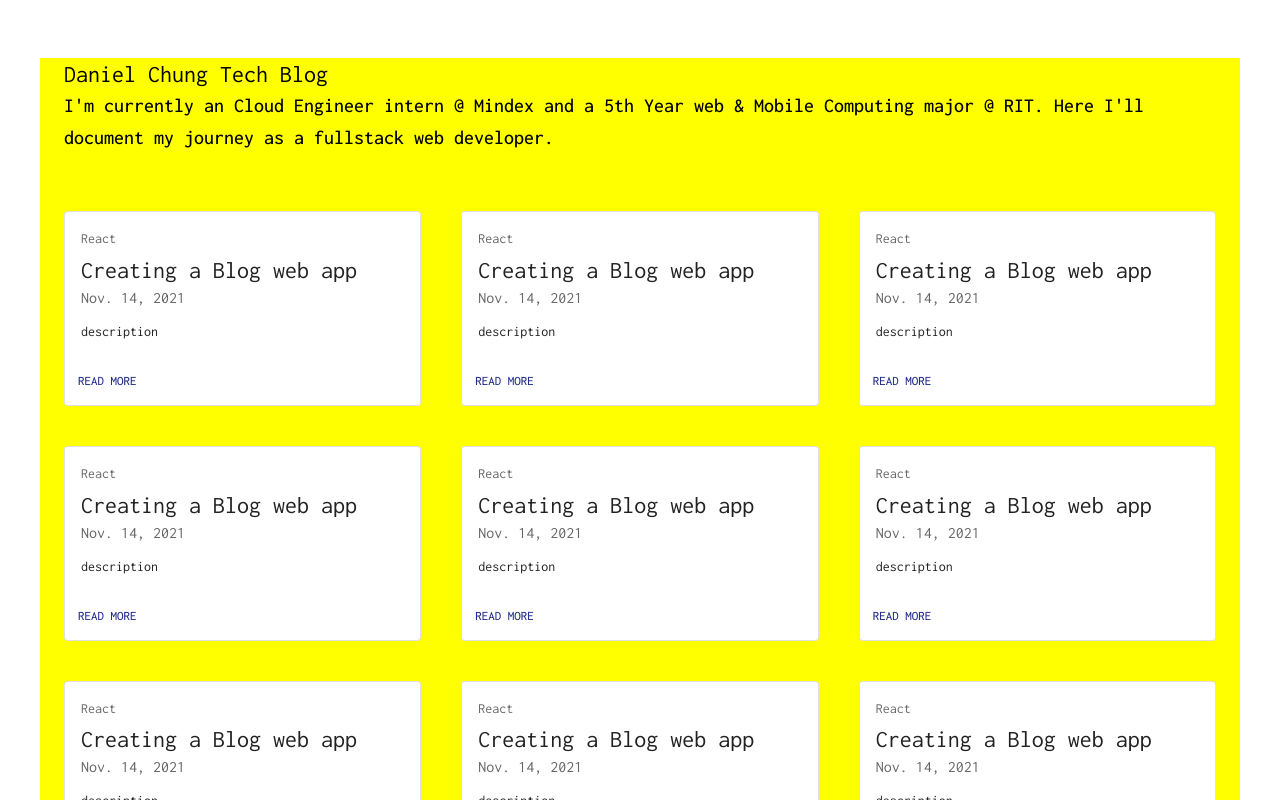
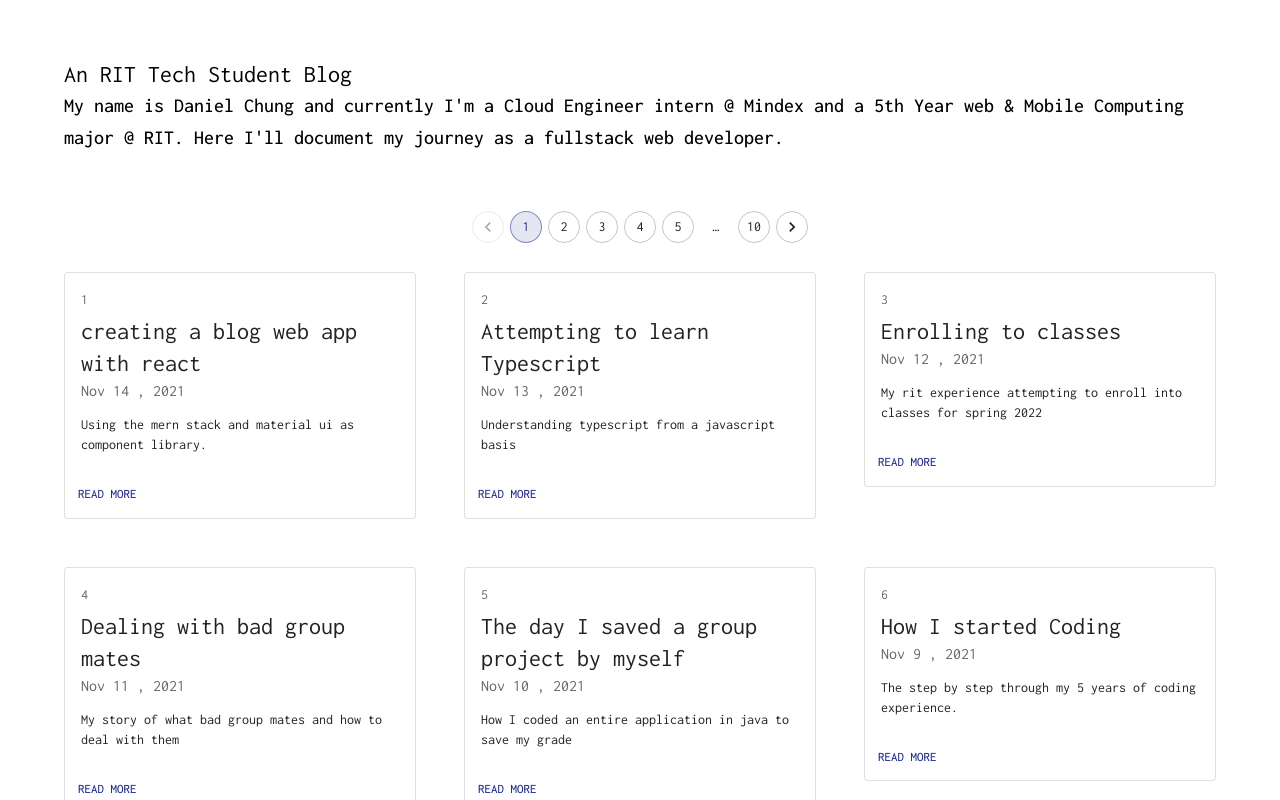
Before and after one commit to danielchungdev/Blog, a React (Create React App) app in the folder frontend/: page / in a window 1280 px wide. Shown: the top 800 px of the page. Built offline with nearby package versions, Linux system fonts and the light colour scheme.

Commit message:
bunch of updates

```diff
--- /dev/null
+++ b/frontend/src/assets/test.json
@@ -0,0 +1,182 @@
+[
+    {
+        "id": 1,
+        "title": "creating a blog web app with react",
+        "date": "Nov 14 , 2021",
+        "description": "Using the mern stack and material ui as component library."
+    },
+    {
+        "id": 2,
+        "title": "Attempting to learn Typescript",
+        "date": "Nov 13 , 2021",
+        "description": "Understanding typescript from a javascript basis"
+    },
+    {
+        "id": 3,
+        "title": "Enrolling to classes",
+        "date": "Nov 12 , 2021",
+        "description": "My rit experience attempting to enroll into classes for spring 2022"
+    },
+    {
+        "id": 4,
+        "title": "Dealing with bad group mates",
+        "date": "Nov 11 , 2021",
+        "description": "My story of what bad group mates and how to deal with them"
+    },
+    {
+        "id": 5,
+        "title": "The day I saved a group project by myself",
+        "date": "Nov 10 , 2021",
+        "description": "How I coded an entire application in java to save my grade"
+    },
+    {
+        "id": 6,
+        "title": "How I started Coding",
+        "date": "Nov 9 , 2021",
+        "description": "The step by step through my 5 years of coding experience."
+    },
+    {
+        "id": 7,
+        "title": "Passing the google interview",
+        "date": "Nov 8 , 2021",
+        "description": "The skills that you need to pass the google interview process."
+    },
+    {
+        "id": 8,
+        "title": "My clean setup",
+        "date": "Nov 7 , 2021",
+        "description": "What my setup has"
+    },
+    {
+        "id": 9,
+        "title": "tests for jsx inside a string",
+        "date": "Nov 6 , 2021",
+        "description": "Figuring out how to style my blog."
+    },
+    {
+        "id": 10,
+        "title": "new tech creating",
+        "date": "Nov 5 , 2021",
+        "description": "idk man."
+    },
+    {
+        "id": 1,
+        "title": "creating a blog web app with react",
+        "date": "Nov 14 , 2021",
+        "description": "Using the mern stack and material ui as component library."
+    },
+    {
+        "id": 2,
+        "title": "Attempting to learn Typescript",
+        "date": "Nov 13 , 2021",
+        "description": "Understanding typescript from a javascript basis"
+    },
+    {
+        "id": 3,
+        "title": "Enrolling to classes",
+        "date": "Nov 12 , 2021",
+        "description": "My rit experience attempting to enroll into classes for spring 2022"
+    },
+    {
+        "id": 4,
+        "title": "Dealing with bad group mates",
+        "date": "Nov 11 , 2021",
+        "description": "My story of what bad group mates and how to deal with them"
+    },
+    {
+        "id": 5,
+        "title": "The day I saved a group project by myself",
+        "date": "Nov 10 , 2021",
+        "description": "How I coded an entire application in java to save my grade"
+    },
+    {
+        "id": 6,
+        "title": "How I started Coding",
+        "date": "Nov 9 , 2021",
+        "description": "The step by step through my 5 years of coding experience."
+    },
+    {
+        "id": 7,
+        "title": "Passing the google interview",
+        "date": "Nov 8 , 2021",
+        "description": "The skills that you need to pass the google interview process."
+    },
+    {
+        "id": 8,
+        "title": "My clean setup",
+        "date": "Nov 7 , 2021",
+        "description": "What my setup has"
+    },
+    {
+        "id": 9,
+        "title": "tests for jsx inside a string",
+        "date": "Nov 6 , 2021",
+        "description": "Figuring out how to style my blog."
+    },
+    {
+        "id": 10,
+        "title": "new tech creating",
+        "date": "Nov 5 , 2021",
+        "description": "idk man."
+    },
+    {
+        "id": 1,
+        "title": "creating a blog web app with react",
+        "date": "Nov 14 , 2021",
+        "description": "Using the mern stack and material ui as component library."
+    },
+    {
+        "id": 2,
+        "title": "Attempting to learn Typescript",
+        "date": "Nov 13 , 2021",
+        "description": "Understanding typescript from a javascript basis"
+    },
+    {
+        "id": 3,
+        "title": "Enrolling to classes",
+        "date": "Nov 12 , 2021",
+        "description": "My rit experience attempting to enroll into classes for spring 2022"
+    },
+    {
+        "id": 4,
+        "title": "Dealing with bad group mates",
+        "date": "Nov 11 , 2021",
+        "description": "My story of what bad group mates and how to deal with them"
+    },
+    {
+        "id": 5,
+        "title": "The day I saved a group project by myself",
+        "date": "Nov 10 , 2021",
+        "description": "How I coded an entire application in java to save my grade"
+    },
+    {
+        "id": 6,
+        "title": "How I started Coding",
+        "date": "Nov 9 , 2021",
+        "description": "The step by step through my 5 years of coding experience."
+    },
+    {
+        "id": 7,
+        "title": "Passing the google interview",
+        "date": "Nov 8 , 2021",
+        "description": "The skills that you need to pass the google interview process."
+    },
+    {
+        "id": 8,
+        "title": "My clean setup",
+        "date": "Nov 7 , 2021",
+        "description": "What my setup has"
+    },
+    {
+        "id": 9,
+        "title": "tests for jsx inside a string",
+        "date": "Nov 6 , 2021",
+        "description": "Figuring out how to style my blog."
+    },
+    {
+        "id": 10,
+        "title": "new tech creating",
+        "date": "Nov 5 , 2021",
+        "description": "idk man."
+    }
+]
--- a/frontend/src/components/Header.js
+++ b/frontend/src/components/Header.js
@@ -9,9 +9,9 @@ const outerContainer = {
 export default function Header() {
     return (
         <Box sx={outerContainer}>
-            <Typography variant='h5'>Daniel Chung Tech Blog</Typography>
+            <Typography variant='h5'>An RIT Tech Student Blog</Typography>
             <Box>
-                <Typography variant='h6'>I'm currently an Cloud Engineer intern @ Mindex and a 5th Year web & Mobile Computing major @ RIT. Here I'll document my journey as a fullstack web developer. </Typography>
+                <Typography variant='h6'>My name is Daniel Chung and currently I'm a Cloud Engineer intern @ Mindex and a 5th Year web & Mobile Computing major @ RIT. Here I'll document my journey as a fullstack web developer. </Typography>
             </Box>
         </Box>
     )
--- a/frontend/src/components/PostCards.js
+++ b/frontend/src/components/PostCards.js
@@ -1,27 +1,36 @@
 import React from 'react'
-import {Box, Grid} from '@mui/material';
+import { Grid } from '@mui/material';
 import Card from '@mui/material/Card';
 import CardActions from '@mui/material/CardActions';
 import CardContent from '@mui/material/CardContent';
 import Button from '@mui/material/Button';
 import Typography from '@mui/material/Typography';
 
-export default function PostCards() {
+const cardStyle = {
+    '&:hover': {
+        background: "f00"
+    }
+}
+
+export default function PostCards(props) {
+
+    const {data} = props
+
     return (
-        <Grid item xs={4}>
+        <Grid item xs={4} lg={4} md={3}>
             <Card variant="outlined" item>
                     <CardContent>
                         <Typography sx={{ fontSize: 14 }} color="text.secondary" gutterBottom>
-                        React
+                            {data.id}
                         </Typography>
                         <Typography variant="h5" display="inline-block" component="div">
-                        Creating a Blog web app
+                            {data.title}
                         </Typography>
                         <Typography sx={{ mb: 1.5 }} color="text.secondary">
-                        Nov. 14, 2021
+                            {data.date}
                         </Typography>
                         <Typography variant="body2">
-                        description
+                            {data.description}
                         </Typography>
                     </CardContent>
                     <CardActions>
--- a/frontend/src/pages/Home.js
+++ b/frontend/src/pages/Home.js
@@ -1,27 +1,58 @@
-import React from 'react'
+import React, {useState, useEffect} from 'react'
 import Header from '../components/Header'
 import PostCards from '../components/PostCards'
 import { ThemeProvider } from '@emotion/react'
 import { DchungTheme } from '../assets/DchungTheme'
-import { Container, Grid} from '@mui/material'
+import { Container, Grid, Pagination, Typography, Box } from '@mui/material'
+import Data from '../assets/test.json'
+
+const paginationStyles = {
+    display:"flex",
+    justifyContent: "center",
+    marginBottom: "2.5%"
+}
 
 export default function Home() {
+
+    const [posts, setPosts] = useState([])
+    const [loading, setLoading] = useState(true)
+    const [allPosts, setAllPosts] = useState([])
+
+    useEffect(() => {
+        setAllPosts(Data)
+        pagination(1)
+        setLoading(false)
+    }, [loading])
+
+    const pagination = (page) => {
+        let lastPost = 9 * page
+        let firstPost = lastPost - 9
+        setPosts(allPosts.slice(firstPost, lastPost))
+    }
+
+    const nothingToSeeHere = (
+        <Grid>
+            <Typography>Oops nothing to see here :(</Typography>
+        </Grid>
+    )
+
+    const postsFlex =(
+        <Grid container spacing={{lg:6, md: 4, xs:2}} columns={{lg:12, md: 9, xs: 4}}>
+            {posts.map((item, index) => (
+                <PostCards data={item} key={index}/>
+            ))}
+        </Grid>
+        )
+
     return (
         <ThemeProvider theme={DchungTheme}>
-            <Container maxWidth="lg" sx={{backgroundColor: 'yellow'}} wrap="wrap">
-                <Header/>
-                <Grid container spacing={{lg:5, md: 4, xs:2}} columns={12}>
-                    <PostCards/>
-                    <PostCards/>
-                    <PostCards/>
-                    <PostCards/>
-                    <PostCards/>
-                    <PostCards/>
-                    <PostCards/>
-                    <PostCards/>
-                    <PostCards/>
-                    <PostCards/>
-                </Grid>
+            <Container maxWidth="lg" wrap="wrap" minHeight="lg">
+               <Header/>
+                <Container maxWidth="lg" sx={paginationStyles}>
+                    <Pagination count={10} variant="outlined" defaultPage={1} color="primary" onChange={(event, value) => pagination(value)}/>
+                </Container>
+                {loading ? <Typography>Loading...</Typography> : postsFlex}
+                {posts.length < 1 ? nothingToSeeHere : null}
             </Container>
         </ThemeProvider>
     )
```
Lines whose indentation alone changed are shown as unchanged.
